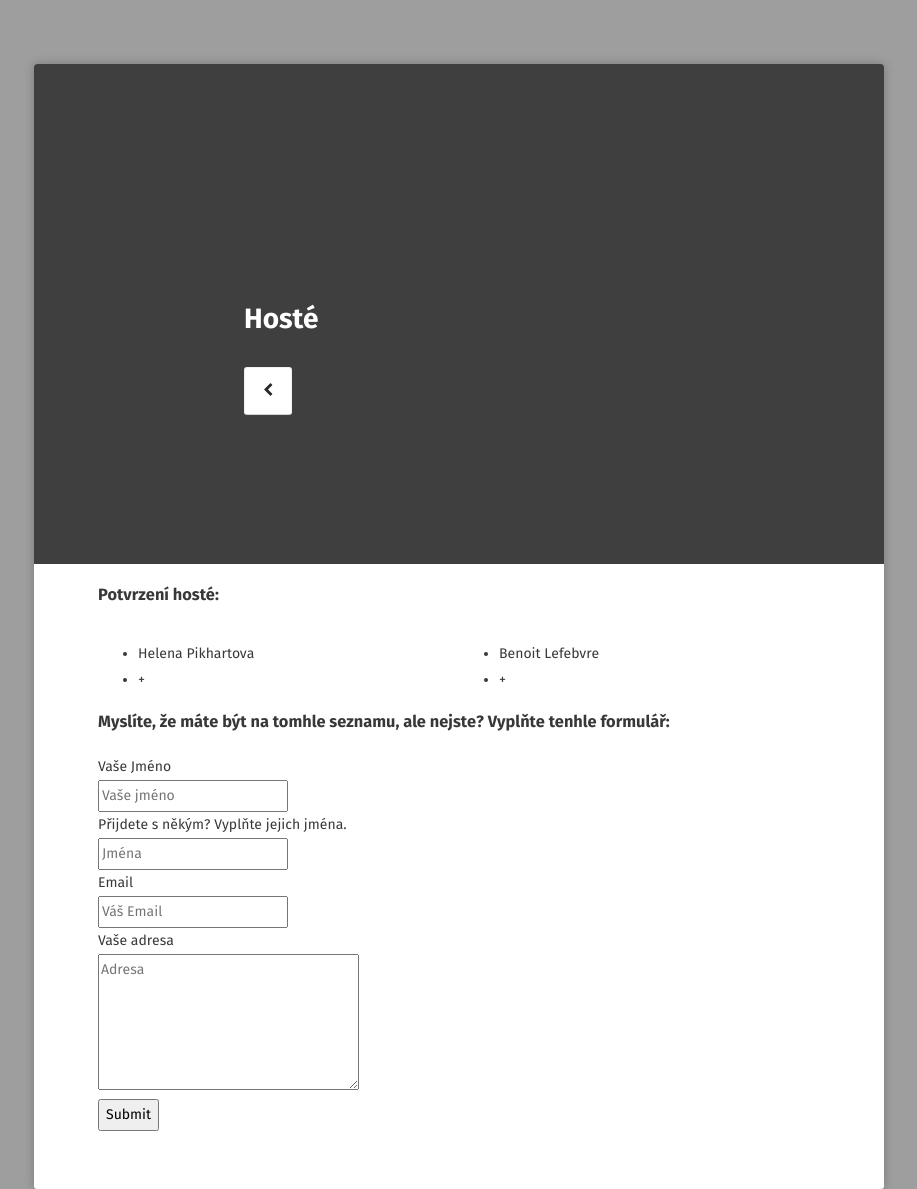
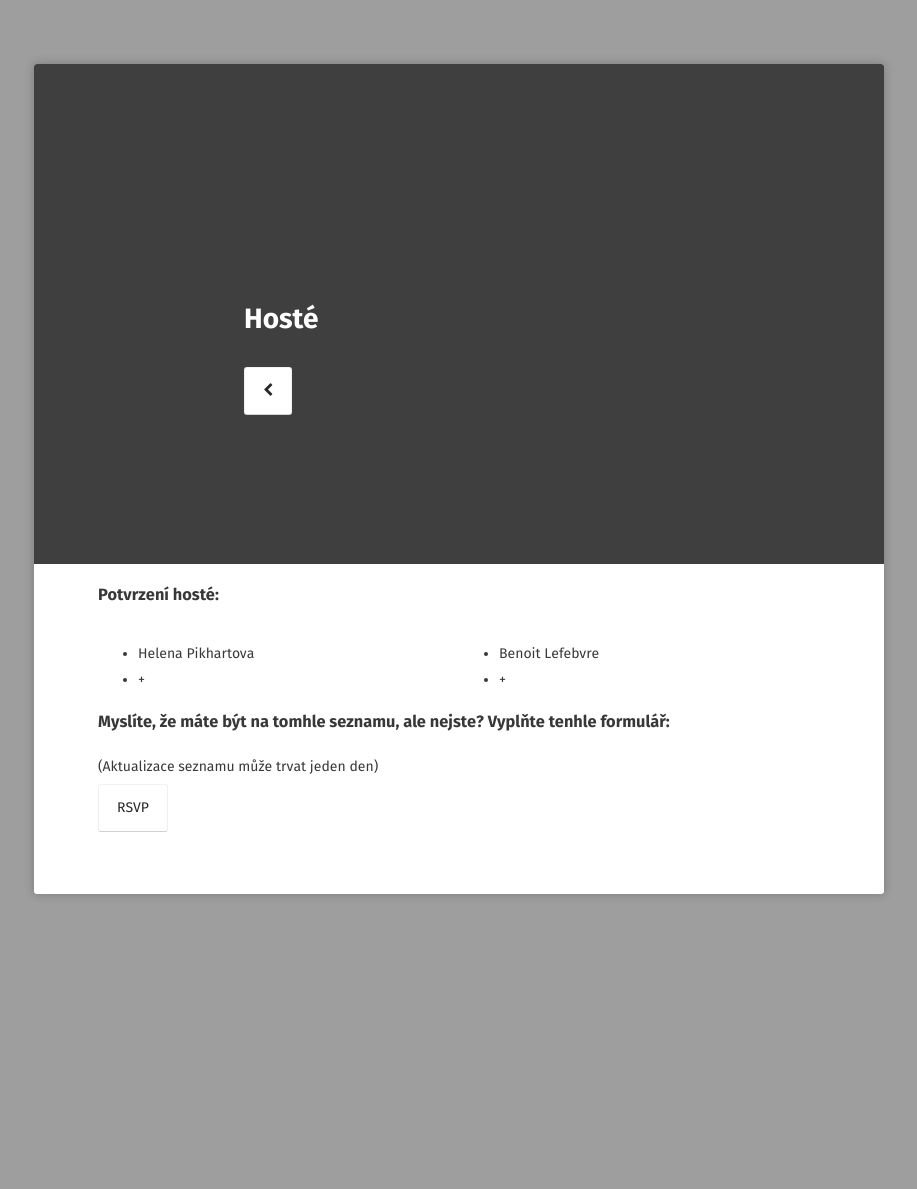
Before and after one commit to Helena-Benoit/Helena-Benoit.github.io, a Jekyll site: the page built from _posts/2018-10-28-guests-cz.md, in a window 1280 px wide. Shown: the whole page, without its empty margins (181-1098 px from the left). Built offline with Jekyll 4.4.1, drawn with Linux system fonts in a browser that asks for light colours; some web fonts are replaced; after the commit the page ends 964 px from its top, so only the background shows below that.

```diff
--- a/_posts/2018-10-28-guests-cz.md
+++ b/_posts/2018-10-28-guests-cz.md
@@ -14,23 +14,6 @@ feature: "/assets/img/us/us8.jpg"
 {% include guests.html %}
 
 ### Myslíte, že máte být na tomhle seznamu, ale nejste? Vyplňte tenhle formulář:
-
-<form action="http://getsimpleform.com/messages?form_api_token=e184e367746131b0bf2461bad87f8cd4" method="post">
-  <label for='name'>Vaše Jméno</label>
-  <br />
-  <input type='text' id='name' name='name' placeholder='Vaše jméno' />
-  <br />
-  <label for='email'>Přijdete s někým? Vyplňte jejich jména.</label>
-  <br />
-  <input type='text' id='name' name='name' placeholder='Jména' />
-  <br />
-  <label for='email'>Email</label>
-  <br />
-  <input type='text' id='email' name='email' placeholder='Váš Email' />
-  <br />
-  <label for='email'>Vaše adresa</label>
-  <br />
-  <textarea id='message' name='message' placeholder='Adresa' rows='5' cols='30'></textarea>
-  <br />
-  <input type='submit' value='Submit' />
-</form>
+(Aktualizace seznamu může trvat jeden den)
+<br/>
+<a href="https://helena-benoit.github.io//rsvp-cz/" class="btn zoombtn"> RSVP </a>
```
Also changed, not shown: _layouts/post2.html (added, +54 -0 lines), _posts/2019-01-15-thanks-cz.md (added, +12 -0 lines), _posts/2019-08-14-rsvp-cz.md (renamed from _posts/2019-01-14-rsvp-cz.md, +1 -1 lines), _posts/2019-08-14-rsvp-en.md (added, +20 -0 lines), _posts/2019-08-14-rsvp-fr.md (added, +20 -0 lines).
